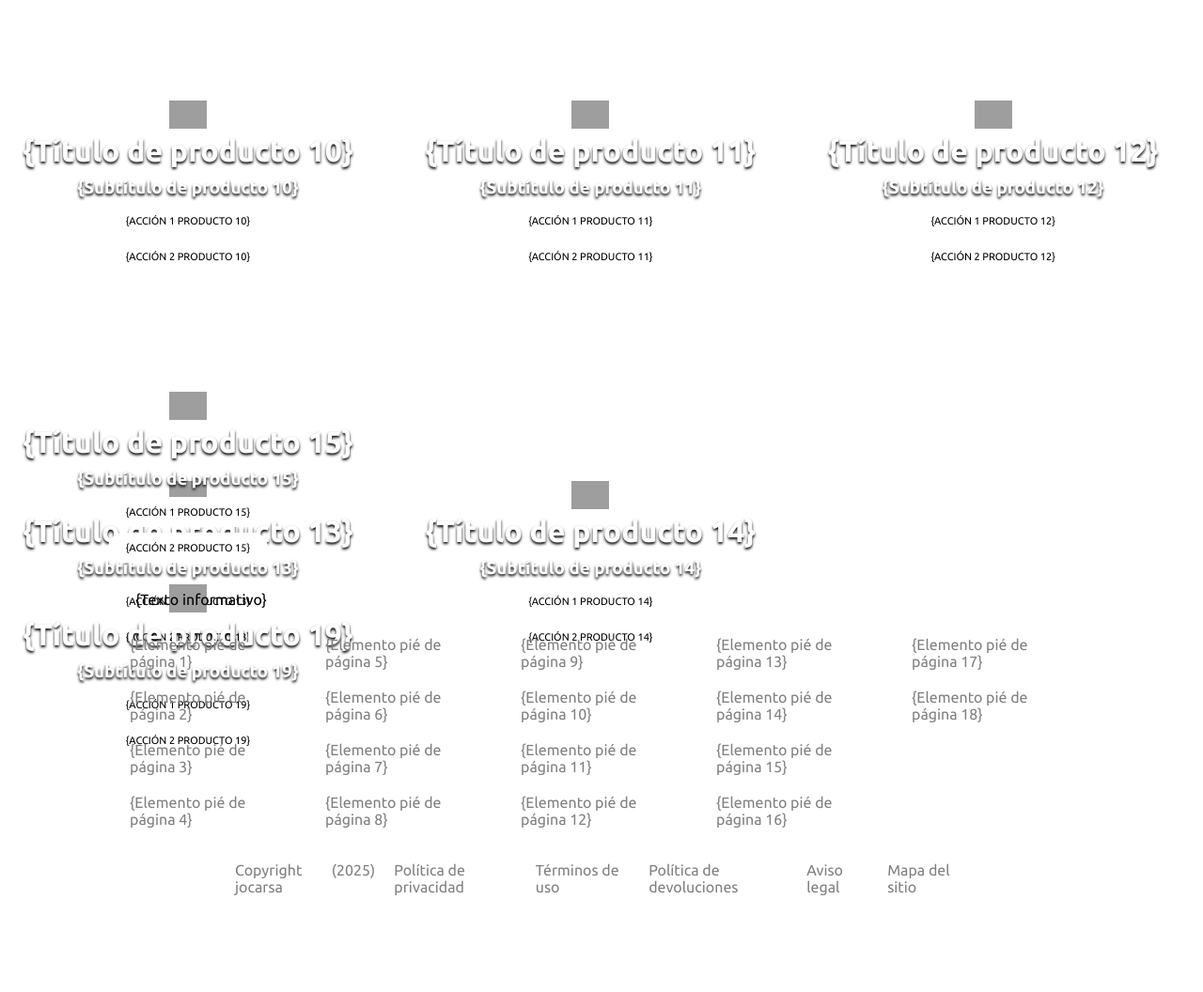
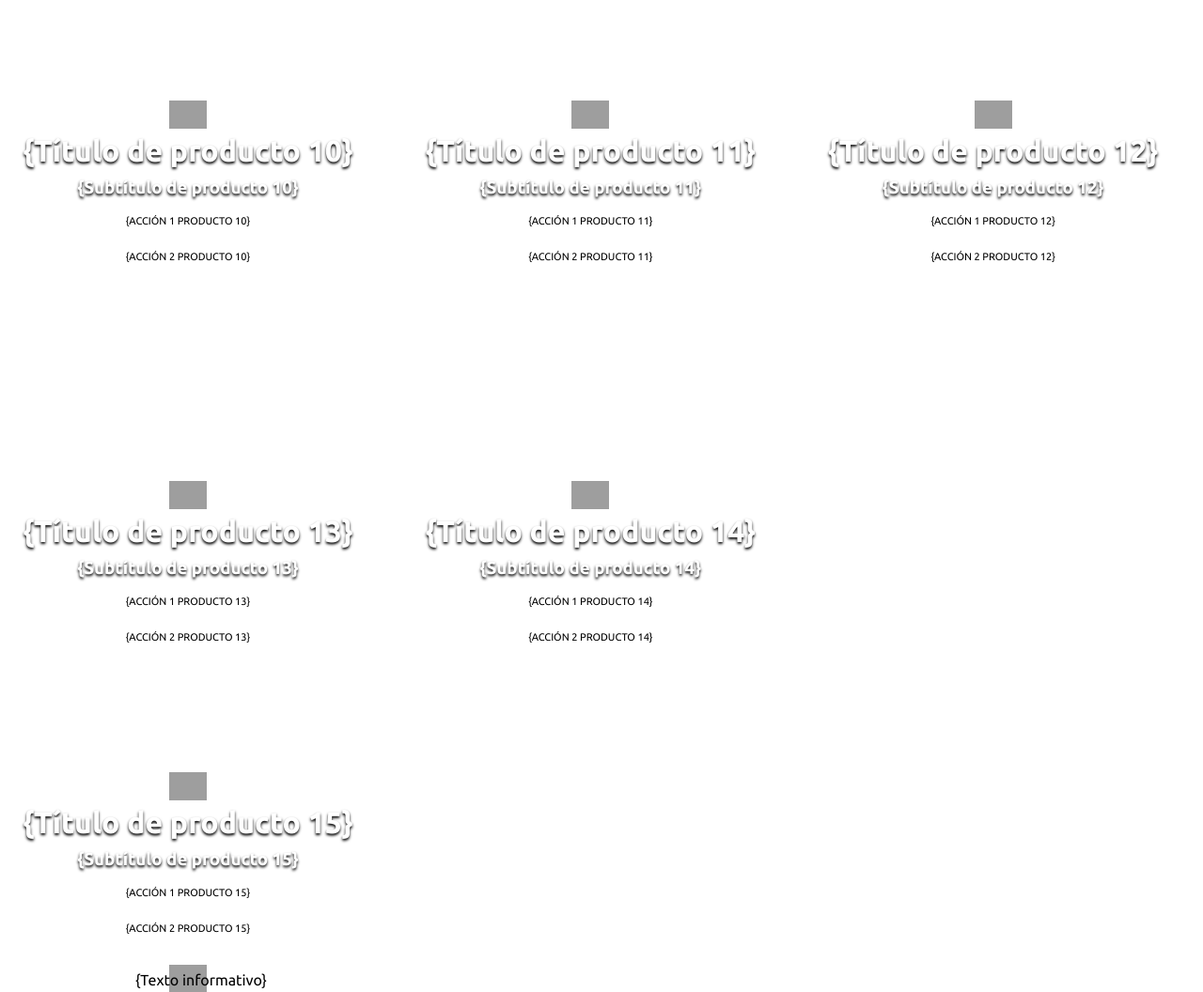
Before and after one commit to jocarsa/htmlcssjs, a PHP site: page /home/home.html in a window 1280 px wide. Shown: the part 2942-3998 px from the top of the page at 94% size. Before the commit the page ends 3895 px from the top, so only its background shows below. Run offline with PHP 8.4, Linux system fonts and the light colour scheme; grey boxes are pictures that could not be loaded.

Commit message:
Update estilo.css

```diff
--- a/css/estilo.css
+++ b/css/estilo.css
@@ -88,7 +88,7 @@
     display: grid;
     grid-template-columns: auto auto auto;
 
-    height:400px;
+
 
 
     gap:5px;
```
